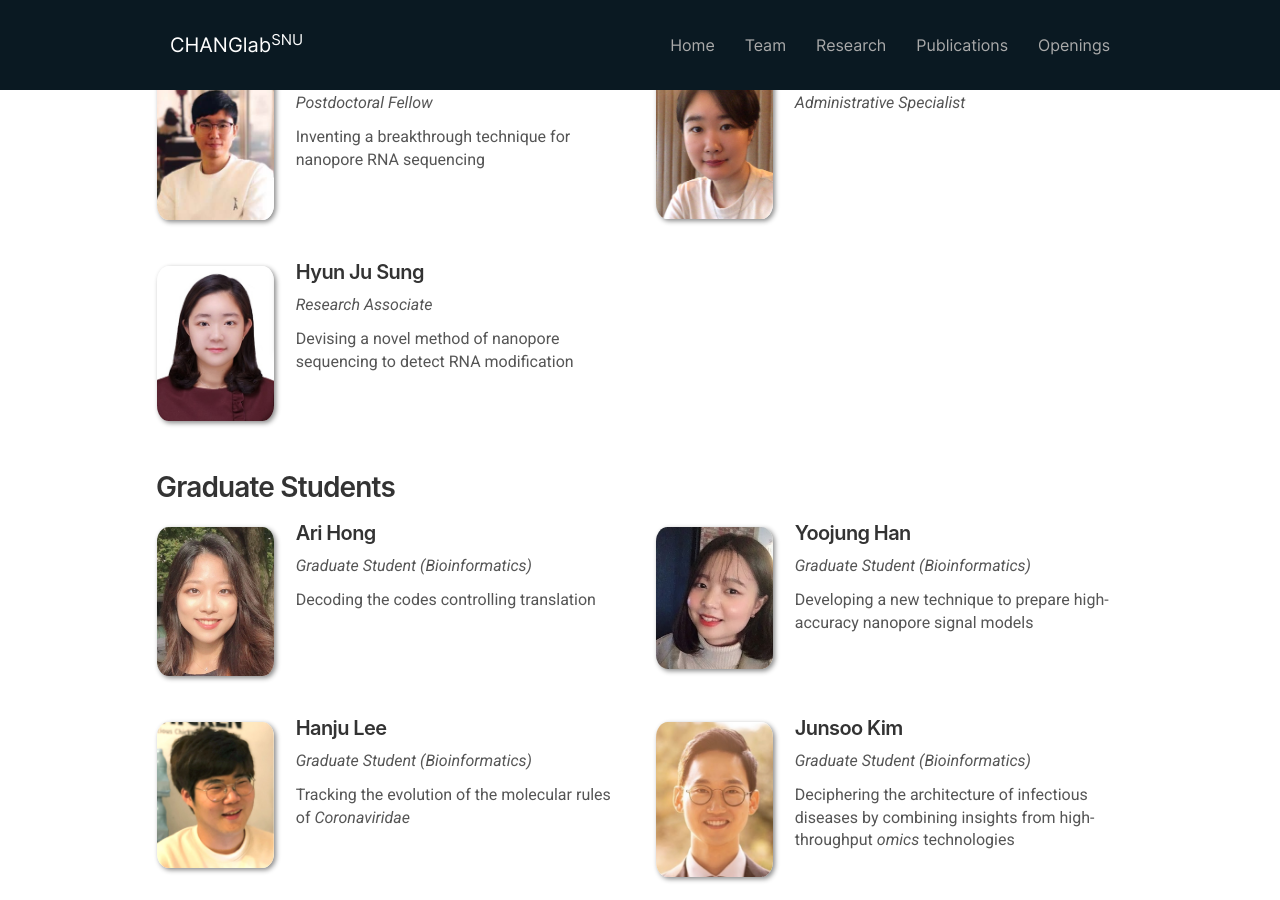
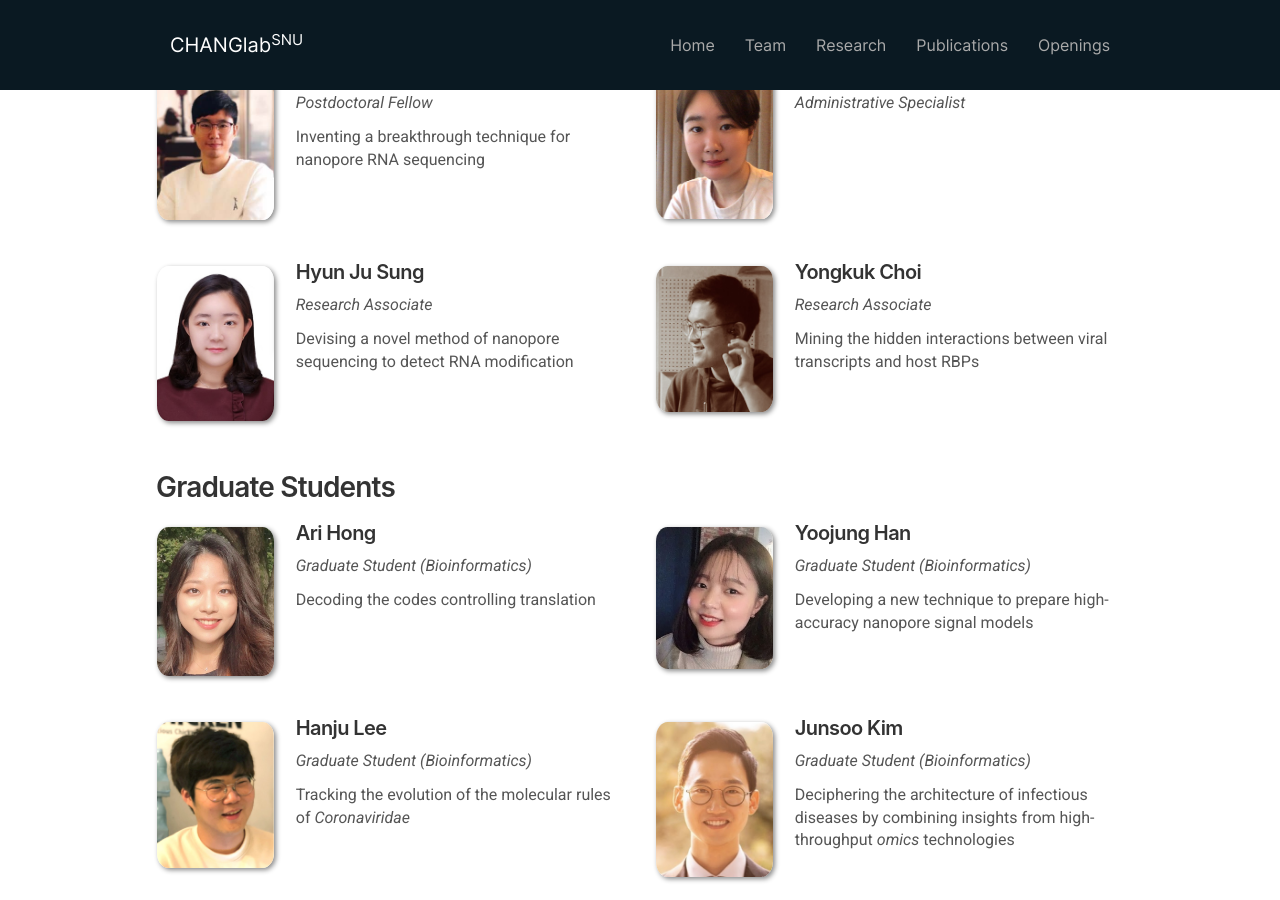
Before and after one commit to ChangLabSNU/ChangLabSNU.github.io, a Jekyll site: the page built from _pages/team.md, in a window 1280 px wide and 900 px high, scrolled down 420 px. Built offline with Jekyll 4.4.1, drawn with Linux system fonts in a browser that asks for light colours; nearby versions of some CDN libraries; some web fonts are replaced.

Commit message:
Add Yongkuk

```diff
--- a/_data/team_staff.yml
+++ b/_data/team_staff.yml
@@ -17,3 +17,10 @@
   info: Research Associate
   intro: Devising a novel method of nanopore sequencing to detect RNA modification
   link: hyunju-sung
+
+- name: Yongkuk Choi
+  photo: ykchoi-thumb.jpg
+  email: ykchoi624@gmail.com
+  info: Research Associate
+  intro: Mining the hidden interactions between viral transcripts and host RBPs
+  link: yongkuk-choi
```
Also changed, not shown: _pages/team/yongkuk-choi.md (added, +24 -0 lines).
